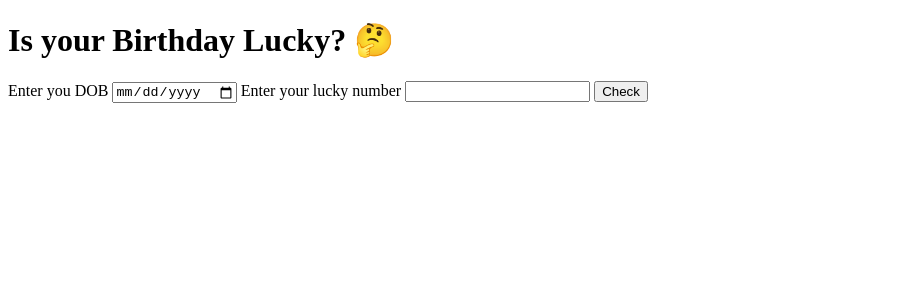
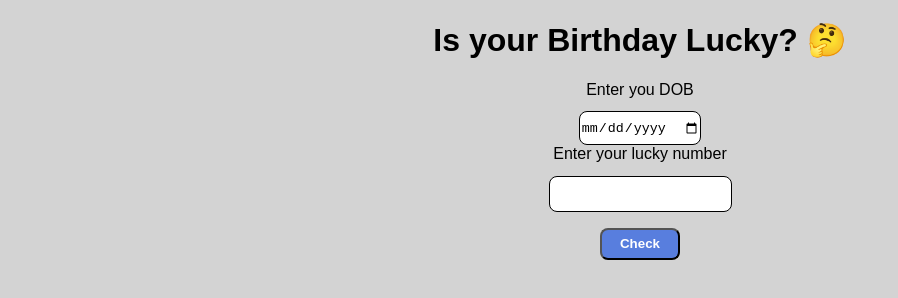
Before and after one commit to LundPiyush/markEleven-BirthdayLucky, a plain HTML site: page index.html in a window 1280 px wide. Shown: the whole page, without its empty margins (0-898 px from the left). Drawn offline with Linux system fonts and the light colour scheme; a web font is replaced by a local one.

Commit message:
feat(): added styles

```diff
--- a/index.html
+++ b/index.html
@@ -6,17 +6,18 @@
     <meta http-equiv="X-UA-Compatible" content="IE=edge">
     <meta name="viewport" content="width=device-width, initial-scale=1.0">
     <title>Birthday Lucky</title>
+    <link rel="stylesheet" href="styles.css">
 </head>
 
 <body>
-    <div>
+    <div class="container">
         <h1>Is your Birthday Lucky? 🤔</h1>
         <label for="input-date-of-birth">Enter you DOB</label>
         <input type="date" id="input-date-of-birth">
         <label for="input-lucky-number">Enter your lucky number</label>
         <input type="number" id="input-lucky-number">
         <button id="btn-check">Check</button>
-        <p id="error-message"></p>
+        <p id="message"></p>
     </div>
 </body>
 <script src="main.js" type="text/javascript"></script>
--- a/main.js
+++ b/main.js
@@ -1,7 +1,7 @@
 const dateOfBirth = document.querySelector("#input-date-of-birth");
 const luckyNumber = document.querySelector("#input-lucky-number");
 const btnCheck = document.querySelector("#btn-check");
-const message = document.querySelector("#error-message");
+const message = document.querySelector("#message");
 
 function isBirthDayLucky(){
     const date = dateOfBirth.value;
@@ -26,10 +26,10 @@ function calculateSum(date,luckyNo){
         sum = sum + Number(date[i])
     }
     if(sum % luckyNo==0){
-        message.innerHTML="Yay, your birthday is lucky"
+        message.innerHTML="Yay, your birthday is lucky 🥳"
     }
     else{
-        message.innerHTML ="Oops! Your birthday is not lucky"
+        message.innerHTML ="Oops! Your birthday is not lucky 😢"
     }
 }
 
--- a/styles.css
+++ b/styles.css
@@ -0,0 +1,52 @@
+@import url('https://fonts.googleapis.com/css2?family=Marmelad&display=swap');
+:root{
+    --primary-color:#D3D3D3;
+    --secondary-color:#587EDE;
+}
+
+.container{
+    width: 50%;
+    margin: auto;
+}
+
+input,label{
+    display: block;
+    height: 1.4rem;
+}
+
+label{
+    margin-bottom: 0.5rem;
+}
+
+input{
+    margin-bottom: 1.5rem;
+    margin: auto;
+    border-radius: 0.5rem;
+    height: 2rem;
+    border: 1px black solid;
+}
+
+body{
+    font-family: 'Marmelad', sans-serif;
+    text-align: center;
+    display: block;
+    margin: auto;
+    background-color: var(--primary-color);
+}
+
+button{
+    background-color: var(--secondary-color);
+    color: white;
+    border-radius: 0.5rem;
+    display: block;
+    margin: 1rem auto;
+    width: 5rem;
+    height: 2rem;
+    font-weight: bold;
+    text-align: center;
+}
+
+#message{
+    font-weight: bold;
+    font-size: large;
+}
```
